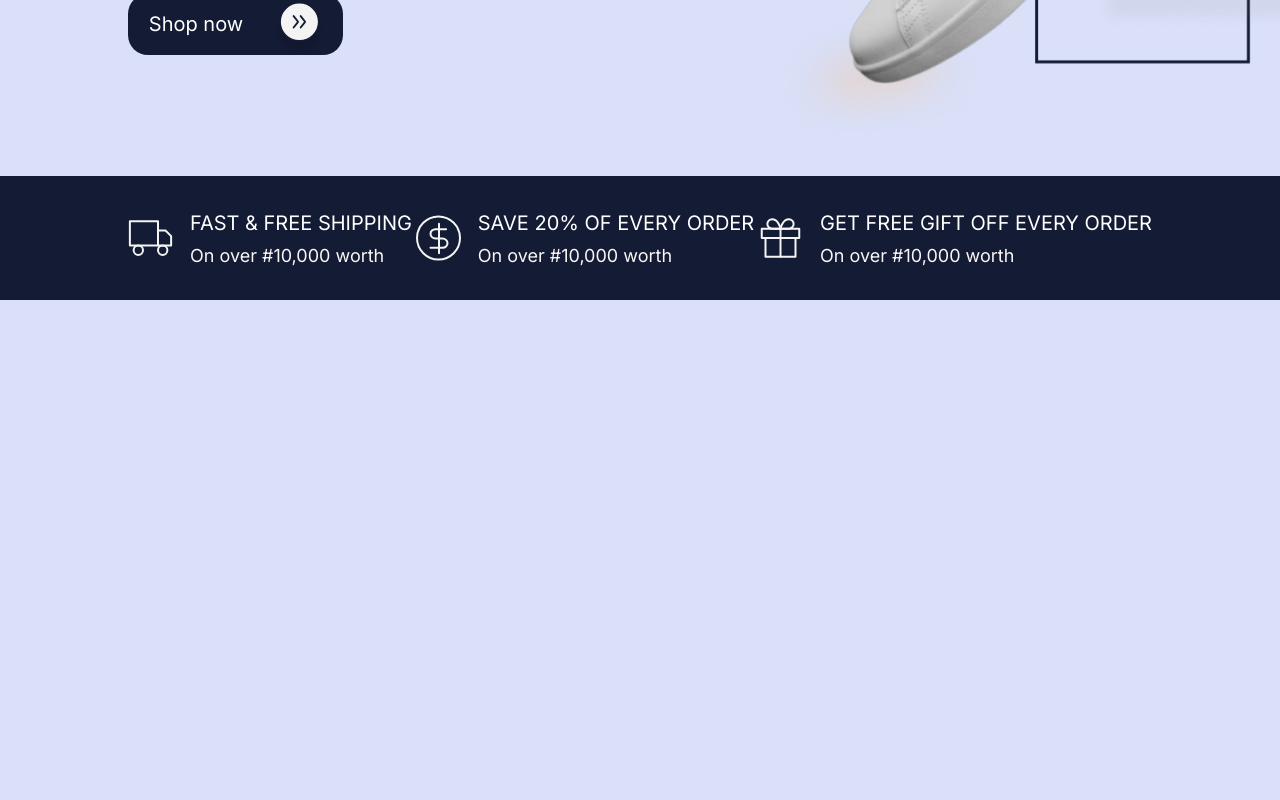
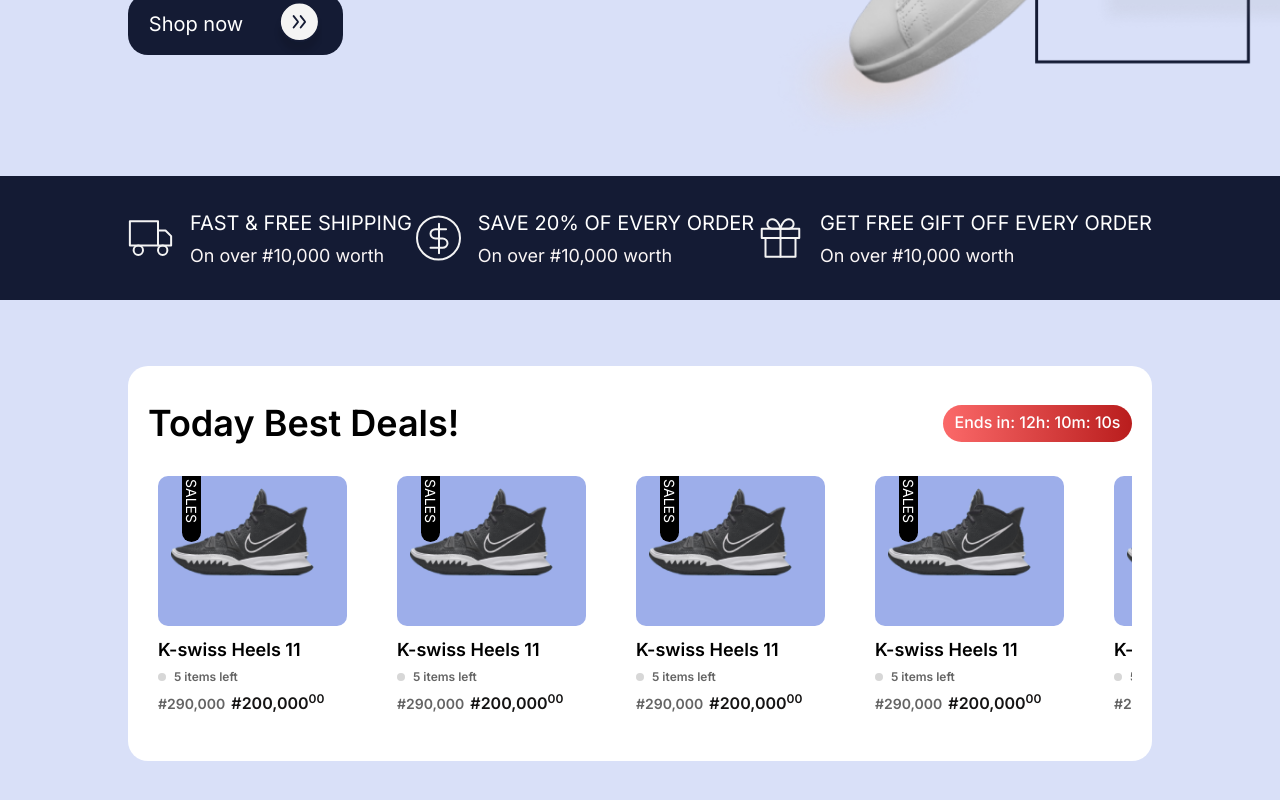
Before and after one commit to professor-12/online_shop, a Next.js app: page / in a window 1280 px wide. Shown: the part 534-1334 px from the top of the page. Before the commit the page ends 978 px from the top, so only its background shows below. Built offline with nearby package versions, Linux system fonts and the light colour scheme.

Commit message:
Create the product card

```diff
--- a/src/app/globals.css
+++ b/src/app/globals.css
@@ -6,4 +6,15 @@
     .wrapper {
         @apply max-md:w-[95%] w-[80%] mx-auto;
     }
+
+    .gradient_button {
+        width: 189px;
+        height: 37px;
+        padding: 5px;
+        gap: 10px;
+        border-radius: 20px;
+        opacity: 0px;
+        background: linear-gradient(90deg, #fb6969 0%, #b91d1d 100%);
+
+    }
 }
--- a/src/app/page.tsx
+++ b/src/app/page.tsx
@@ -1,11 +1,13 @@
 import HeroSection from "@/components/hero-section";
 import SalesAdvert from "@/components/sales-advert";
+import SlideShow from "@/components/slide-show";
 
 export default function Home() {
     return (
         <main>
             <HeroSection />
             <SalesAdvert />
+            <SlideShow />
         </main>
     );
 }
--- /dev/null
+++ b/src/components/UI/Card.tsx
@@ -0,0 +1,44 @@
+import Image from "next/image";
+import React from "react";
+
+const Card = () => {
+    return (
+        <div className="w-[209px]  space-y-[10px] p-[10px] h-[255px]">
+            <div className="bg-secondary-purple h-[150px] items-baseline  rounded-[10px] relative">
+                <div className="h-[66.28px] text-center  rounded-b-[20px] left-6  text-white top-[0px] py-[2px] w-[19px] absolute bg-black">
+                    <p className="text-[14px] text-center rotate-[90deg]">
+                        SALES
+                    </p>
+                </div>
+                <div className="h-[150px] place-items-baseline  self-baseline flex align-baseline">
+                    <Image
+                        src={"/unsplash_s-gYAbQToXk (1).png"}
+                        width={166}
+                        height={124}
+                        alt=""
+                        className="object-contain"
+                    />
+                </div>
+            </div>
+            <div className="space-y-[6px]">
+                <h1 className="font-semibold text-[18px]">K-swiss Heels 11</h1>
+                <p className="font-semibold flex items-center space-x-2 text-[14px] text-xs">
+                    {" "}
+                    <span className="max-h-[7px]  rounded-full max-w-[7px] p-1 bg-[#D7D7D7]" />
+                    <span className="text-gray">5 items left</span>
+                </p>
+                <div className="flex items-center gap-[6px] text-nowrap">
+                    <p className="font-semibold text-[#646464] text-[14px]">
+                        #290,000
+                    </p>
+                    <p className="font-semibold text-[#151414] relative">
+                        #200,000{" "}
+                        <span className="absolute top-0 text-xs">00</span>
+                    </p>
+                </div>
+            </div>
+        </div>
+    );
+};
+
+export default Card;
--- /dev/null
+++ b/src/components/carousel.tsx
@@ -0,0 +1,19 @@
+import React from "react";
+import Card from "./UI/Card";
+
+const Carousel = () => {
+    return (
+        <div className="grid overflow-x-auto grid-flow-col gap-[30px]">
+            <Card />
+            <Card />
+            <Card />
+            <Card />
+            <Card />
+            <Card />
+            <Card />
+            <Card />
+        </div>
+    );
+};
+
+export default Carousel;
--- /dev/null
+++ b/src/components/slide-show.tsx
@@ -0,0 +1,20 @@
+import React from "react";
+import Carousel from "./carousel";
+
+const SlideShow = () => {
+    return (
+        <div className="bg-white overflow-hidden h-[395px] my-[66px] space-y-4 wrapper rounded-[20px] p-[30px] px-[20px]">
+            <div className="flex justify-between items-center">
+                <h1 className="text-black font-semibold text-[36px]">
+                    Today Best Deals!
+                </h1>
+                <div className="gradient_button text-[16px] font-medium text-white text-center">
+                    Ends in: 12h: 10m: 10s
+                </div>
+            </div>
+            <Carousel />
+        </div>
+    );
+};
+
+export default SlideShow;
--- a/tailwind.config.ts
+++ b/tailwind.config.ts
@@ -11,10 +11,11 @@
       colors: {
         secondary: {
           darkBlue: "#141B34",
+          purple: "#9DAEEA",
         },
         skyBlue: "#D9E0F8",
-        darkStone:"#151414",
-
+        darkStone: "#151414",
+        gray:"#646464"
       }
 
     },
@@ -22,6 +23,3 @@
   plugins: [],
 };
 export default config;
-
-
-// background: linear-gradient(90deg, #FB6969 0%, #B91D1D 100%);
```
